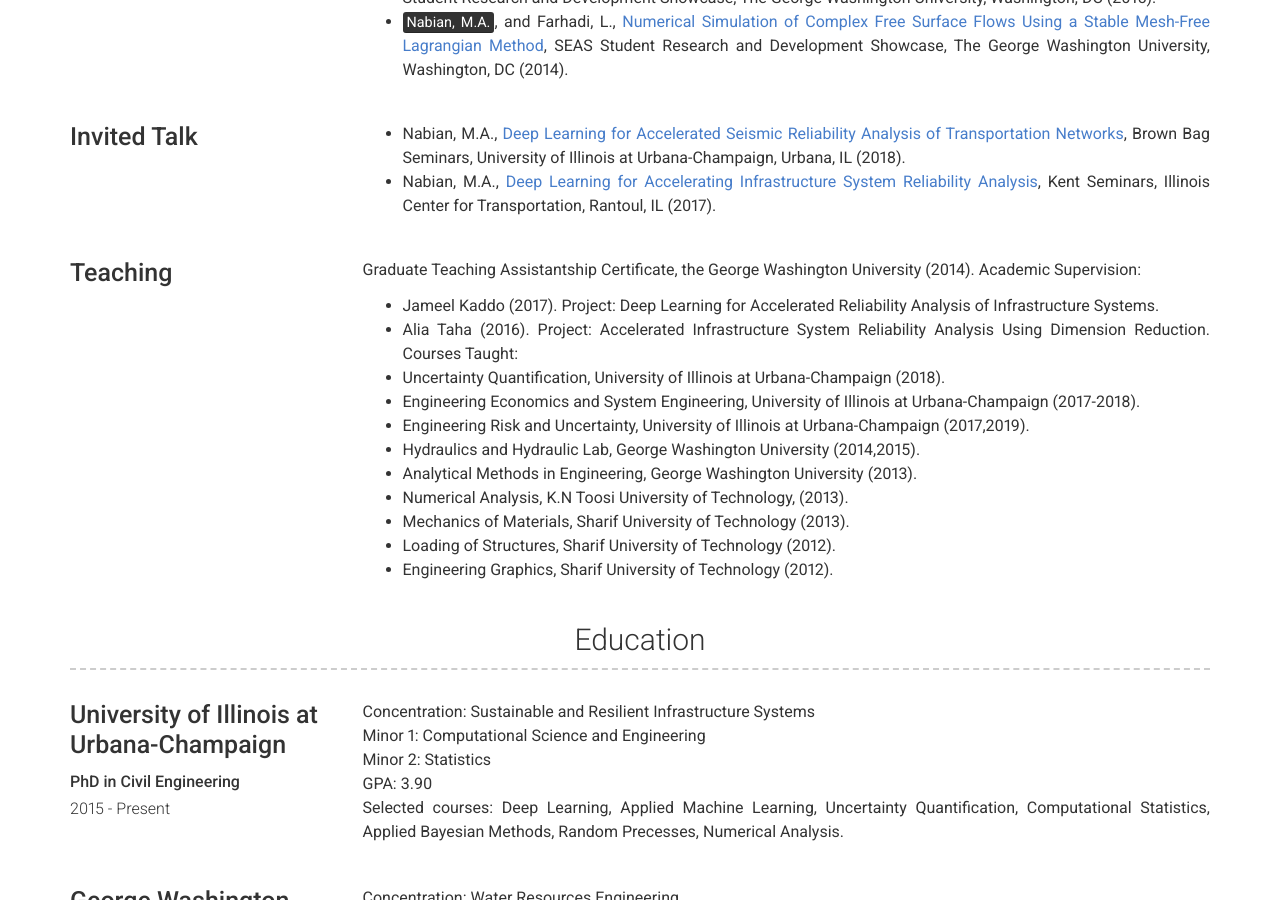
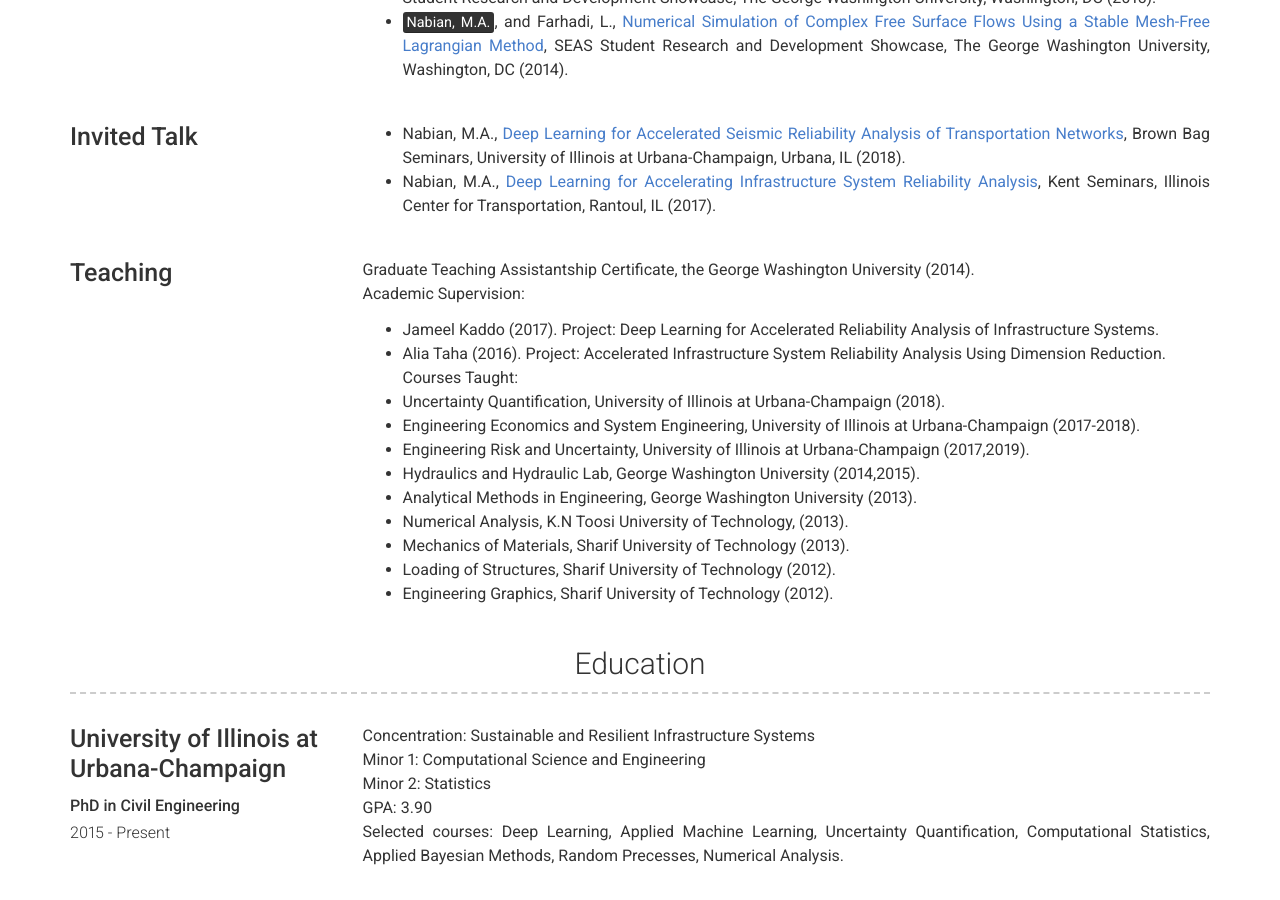
Before and after one commit to mnabian/mnabian.github.io, a Jekyll site: the page built from index.md, in a window 1280 px wide and 900 px high, scrolled down 3993 px. Built offline with Jekyll 4.4.1, drawn with Linux system fonts in a browser that asks for light colours.

Commit message:
Initial commit

```diff
--- a/_data/experience.yml
+++ b/_data/experience.yml
@@ -43,10 +43,10 @@
 - company: Teaching
   description: |
     Graduate Teaching Assistantship Certificate, the George Washington University (2014).
-    Academic Supervision:
+    <br />Academic Supervision:
     - Jameel Kaddo (2017). Project: Deep Learning for Accelerated Reliability Analysis of Infrastructure Systems.
     - Alia Taha (2016). Project: Accelerated Infrastructure System Reliability Analysis Using Dimension Reduction.
-    Courses Taught:
+    <br />Courses Taught:
     - Uncertainty Quantification, University of Illinois at Urbana-Champaign (2018).
     - Engineering Economics and System Engineering, University of Illinois at Urbana-Champaign (2017-2018).
     - Engineering Risk and Uncertainty, University of Illinois at Urbana-Champaign (2017,2019).
```
